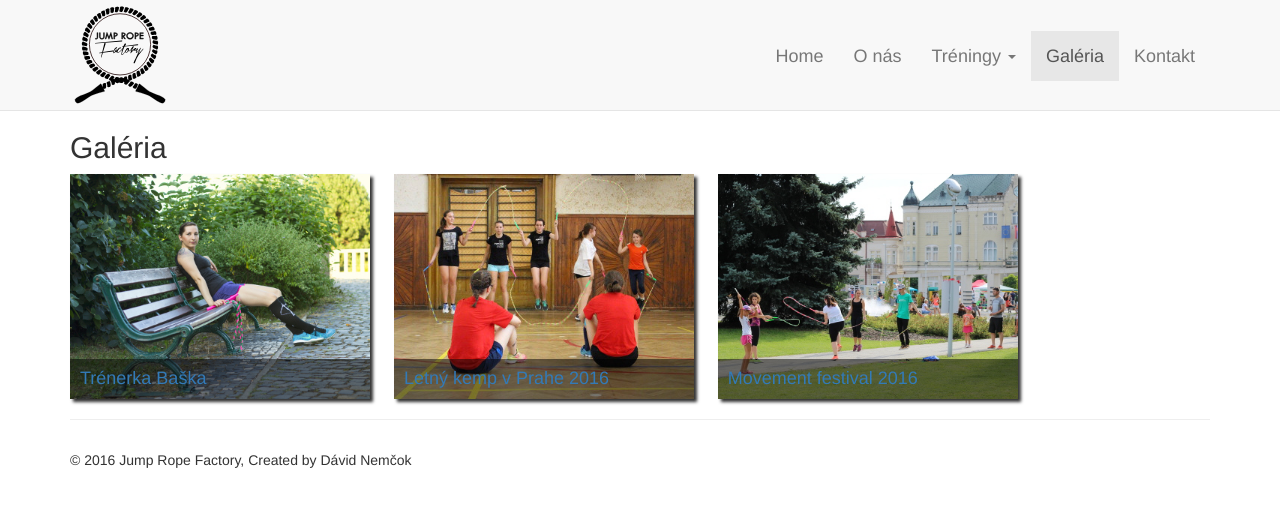
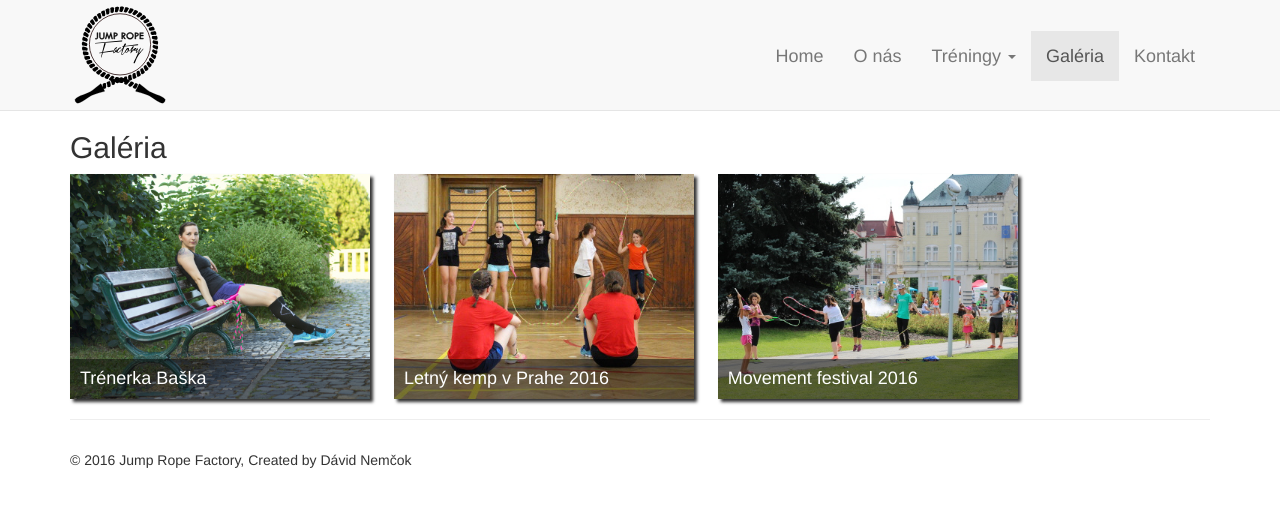
Before and after one commit to dejvo/dejvo.github.io, a Jekyll site: the page built from galeria/index.html, in a window 1280 px wide. Shown: the top 507 px of the page. Built offline with Jekyll 4.4.1, drawn with Linux system fonts in a browser that asks for light colours.

Commit message:
Album box styling

```diff
--- a/css/main.scss
+++ b/css/main.scss
@@ -140,11 +140,8 @@ img.contacts-icon {
   margin: 0 20px 20px 0;
 }
 
-.album-container:hover a {
+.album-caption {
   color: white;
-}
-
-.album-caption {
   position: absolute;
   width: 100%;
   padding: 0 10px;
```
